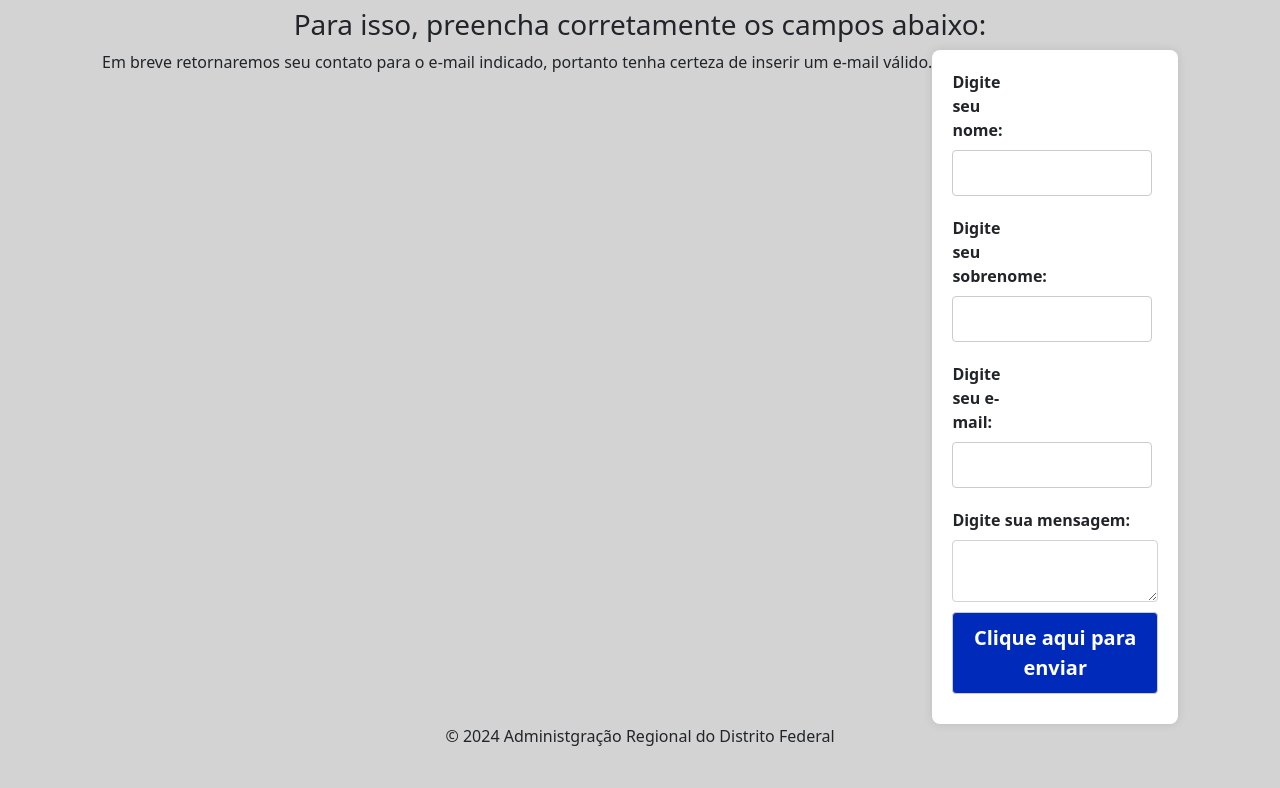
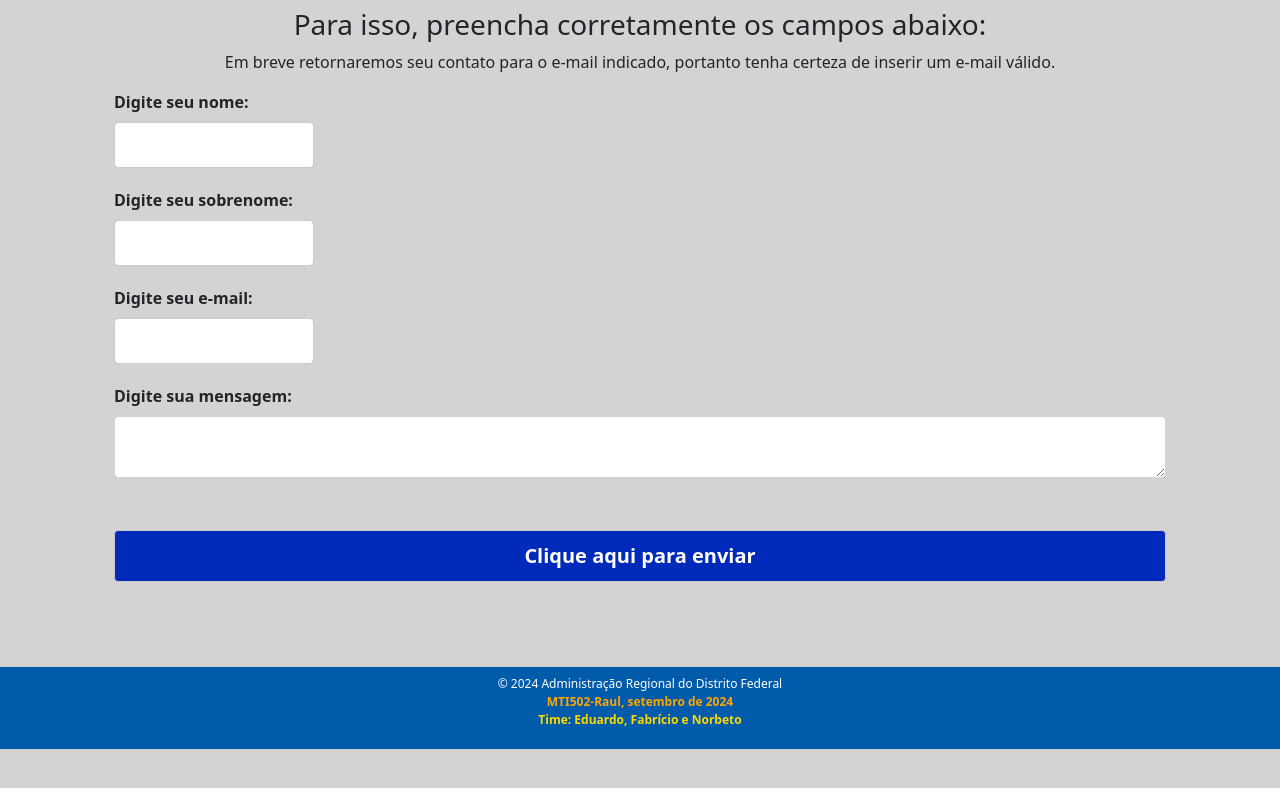
Before and after one commit to FFFUNDF/FINAL, a website: page contato.html in a window 1280 px wide. Shown: the part 476-1264 px from the top of the page. After the commit the page ends 1225 px from the top, so only its background shows below. Drawn offline with nearby package versions, Linux system fonts and the light colour scheme.

Commit message:
TESTANDO FORM

```diff
--- a/contato.html
+++ b/contato.html
@@ -53,7 +53,7 @@
       justify-content: space-around;
       padding: 2rem;
     }
-    form {
+    .form {
       max-width: 600px;
       margin: 0px auto;
       padding: 20px;
@@ -148,7 +148,7 @@
           </p>
         </div>
       </div>
-      <form class="col g-3 needs-validation" novalidate>
+      <form class="container-fluid" novalidate>
         <div class="col-md-4">
           <label for="nome" class="form-label">Digite seu nome:</label>
           <input
@@ -246,10 +246,11 @@
         this.textContent = 'Clique aqui para enviar';
 });
 </script>
-    <footer>
-      <p>© 2024 Administgração Regional do Distrito Federal</p>
+    </main>
+    <footer class="footer">
+      <p>© 2024 Administração Regional do Distrito Federal<br>
+      <span style="font-weight: bold; color: #ffa500; line-height: 1.5;">MTI502-Raul, setembro de 2024</span><br>
+      <span style="font-weight: bold; color: gold; line-height: 1.5;">Time: Eduardo, Fabrício e Norbeto</span></p>
     </footer>
-    </main>
-
   </body>
 </html>
```
